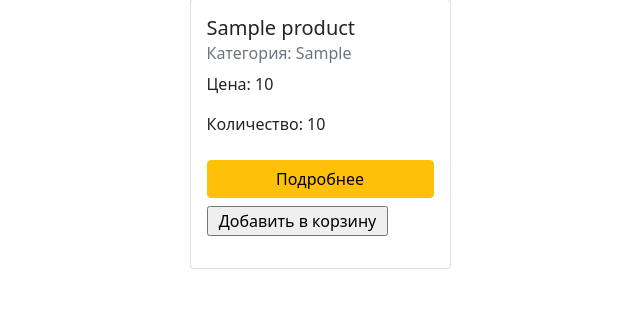
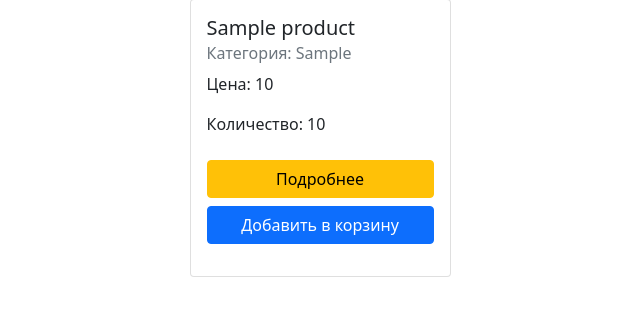
Before and after one commit to romanov-kubanych/lab01, a Django app: template webapp/templates/products/index.html in a window 1280 px wide. Shown: the part 157-473 px from the top of the page, without its empty margins (320-960 px from the left). Run offline with Django 4.2, Linux system fonts and the light colour scheme; the template is opened without the code that fills it: most values are stand-ins (such as "Sample title", 1, 10 or a date in 2020); form fields are guessed from the names that the template uses; parts of the project's set-up code (start-up, migrations or seed data) failed here and were passed over.

Commit message:
Рефактор шаблона

```diff
--- a/webapp/templates/products/index.html
+++ b/webapp/templates/products/index.html
@@ -24,7 +24,7 @@ Products
                             <a href="{% url 'product_view' product.pk %}" class="btn btn-warning w-100 my-2">Подробнее</a>
                             <form action="{% url 'cart_add' product.pk %}" method="post">
                                 {% csrf_token %}
-                                <p><input type="submit" value=" Добавить в корзину "></p>
+                                <p><input class="btn btn-primary w-100" type="submit" value=" Добавить в корзину "></p>
                             </form>
                         </div>
                     </div>
```
